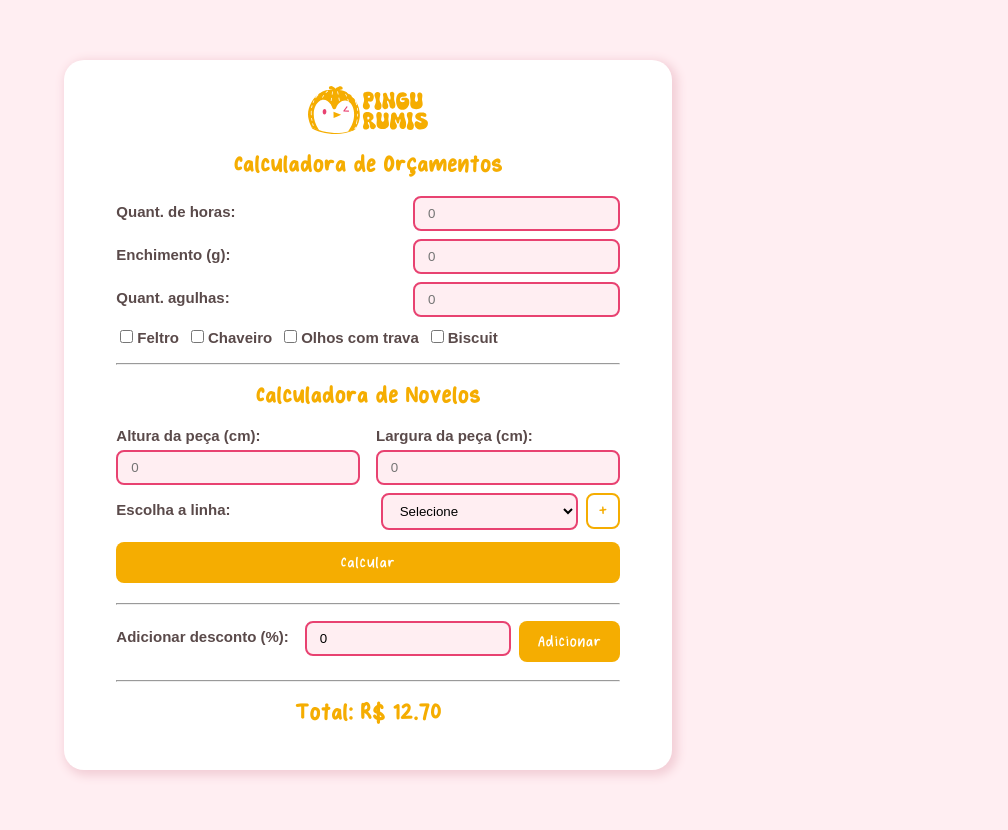
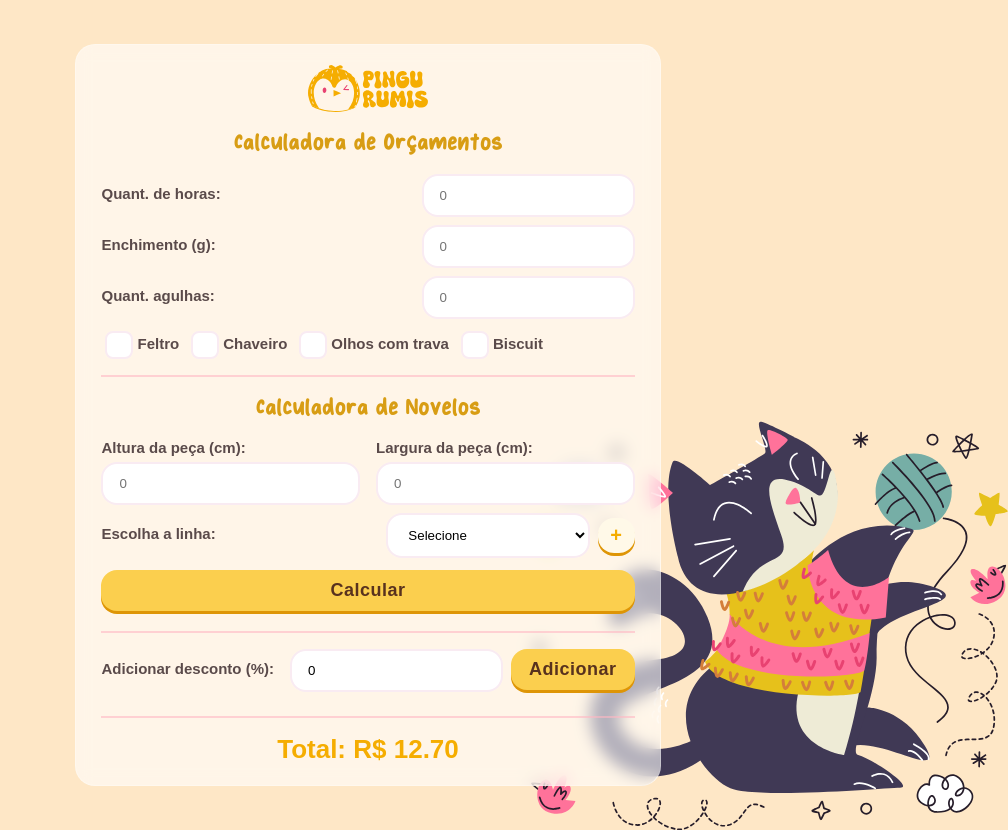
Before and after one commit to mirellanaspolini/calcularOrcamento, a React (Vite) app: page / in a window 1280 px wide. Shown: the whole page, without its empty margins (272-1280 px from the left). Built offline with nearby package versions, Linux system fonts and the light colour scheme.

Commit message:
estilizando site

```diff
--- a/src/App.css
+++ b/src/App.css
@@ -14,22 +14,27 @@ body {
     display: flex;
     align-items: center;
     justify-content: center;
-    background-color: #ffeef2;
+    background-color: #fee7c6;
     min-height: 100vh;
     margin: 15px;
+    background-image: url(/public/Gato.svg);
+    background-repeat: no-repeat;
+    background-position: bottom right;
 }
 
 main {
     margin: auto;
-    background-color: #fff;
-    padding: 26px 52px;
+    background-color: #ffffff99;
+    padding: 20px 25px;
     border-radius: 20px;
-    box-shadow: 3px 3px 10px 3px #f3cfd7;
+    /* box-shadow: 3px 3px 10px 3px #f3cfd7; */
+    border: 1px solid #ffffff40;
+    backdrop-filter: blur(8px);
     width: 100%;
 }
 
 hr {
-    color: pink;
+    border: 1px solid #ffb8c499;
     margin: 16px 0;
 }
 
@@ -44,11 +49,42 @@ fieldset {
 
 input,
 select {
-    background-color: #ffeef2;
-    border: solid 2px #E84271;
-    padding: 0.5rem 0.8rem;
+    background-color: #fff;
+    border: solid 2px #f9ebf2;
+    padding: 0.75rem 1rem;
+    border-radius: 16px;
+    display: inline-block;
+}
+
+.checkbox {
+    appearance: none;
+    position: relative;
+    padding: 12px;
     border-radius: 8px;
-    display: inline-block;
+    vertical-align: middle;
+}
+
+.checkbox::after {
+    content: " ";
+    position: absolute;
+    left: 8px;
+    top: 4px;
+    width: 5px;
+    height: 10px;
+    border: solid white;
+    border-width: 0 3px 3px 0;
+    -webkit-transform: rotate(45deg);
+    -ms-transform: rotate(45deg);
+    transform: rotate(45deg);
+    display: none;
+}
+
+.checkbox:checked:after {
+    display: block;
+}
+
+.checkbox:checked {
+    background-color: #f3c63f;
 }
 
 label,
@@ -62,26 +98,31 @@ p {
 h3 {
     text-align: center;
     margin-bottom: 16px;
-    color: #F5AD01;
+    color: #d89d14;
     font-size: 26px;
 }
 
-h3,
-h4,
-button {
+h2 {
+    text-align: center;
+    color: #f5ad01;
+    font-size: 26px;
+}
+
+h3 {
     font-family: "Hynings Handwriting V2", sans-serif;
     letter-spacing: 0.5px;
 }
 
 button {
-    font-weight: 500;
+    font-weight: 600;
     cursor: pointer;
-    border-radius: 8px;
+    border-radius: 16px;
     padding: 8px 16px;
     border: 2px solid transparent;
     height: fit-content;
     font-size: 18px;
     letter-spacing: 0.5px;
+    box-shadow: 0px 3px #de9506;
 }
 
 .btnFull {
@@ -90,12 +131,12 @@ button {
 }
 
 .btnPrimario {
-    background-color: #F5AD01;
-    color: #fff;
+    background-color: #fbcf4e;
+    color: #58321e;
 }
 
 .btnPrimario:hover {
-    background-color: #d88406;
+    background-color: #f3c63f;
 }
 
 .btnIcone {
@@ -105,9 +146,9 @@ button {
 }
 
 .btnSecundario {
-    border-color: #F5AD01;
-    background-color: #fff;
-    color: #F5AD01;
+    /* border-color: #F5AD01; */
+    background-color: #fff9e8;
+    color: #f5ad01;
 }
 
 .btnSecundario:hover {
--- a/src/App.jsx
+++ b/src/App.jsx
@@ -75,9 +75,9 @@ const App = () => {
                 setValorTotal={setValorTotal}
             />
             <hr />
-            <h3>
+            <h2>
                 Total: R$ {isNaN(valorTotal) ? "0.00" : valorTotal.toFixed(2)}
-            </h3>
+            </h2>
         </main>
     );
 };
--- a/src/componentes/Checkbox/index.jsx
+++ b/src/componentes/Checkbox/index.jsx
@@ -4,6 +4,7 @@ const Checkbox = ({ id, preco, label, onChange }) => {
     return (
         <>
             <input
+                className="checkbox"
                 style={{ margin: "0px 4px" }}
                 type="checkbox"
                 id={id}
--- a/src/componentes/Modal/index.css
+++ b/src/componentes/Modal/index.css
@@ -1,13 +1,13 @@
 h4 {
-    color: #E84271;
+    color: #ad7310;
     margin-bottom: 8px;
     margin-top: 16px;
 }
 
 .modalBackgroundBlur {
     position: absolute;
-    width: 100vw;
-    height: 100vh;
+    width: 100%;
+    height: 100%;
     top: 0;
     left: 0;
     backdrop-filter: blur(4px);
@@ -22,9 +22,7 @@ h4 {
 
 .modal {
     background-color: white;
-    box-shadow: 3px 3px 10px 3px #f3cfd7;
-    padding: 32px;
+    box-shadow: 0px 3px 10px #e8bac4;
+    padding: 25px;
     border-radius: 20px;
-    width: fit-content;
-    height: fit-content;
 }
```
Also changed, not shown: public/Gato.svg (added).
